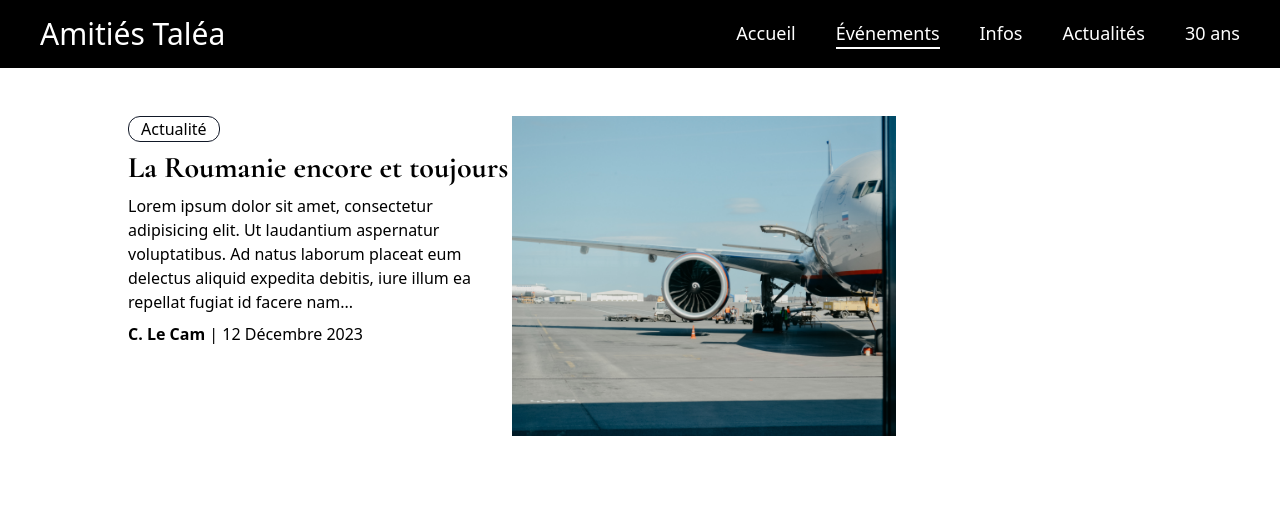
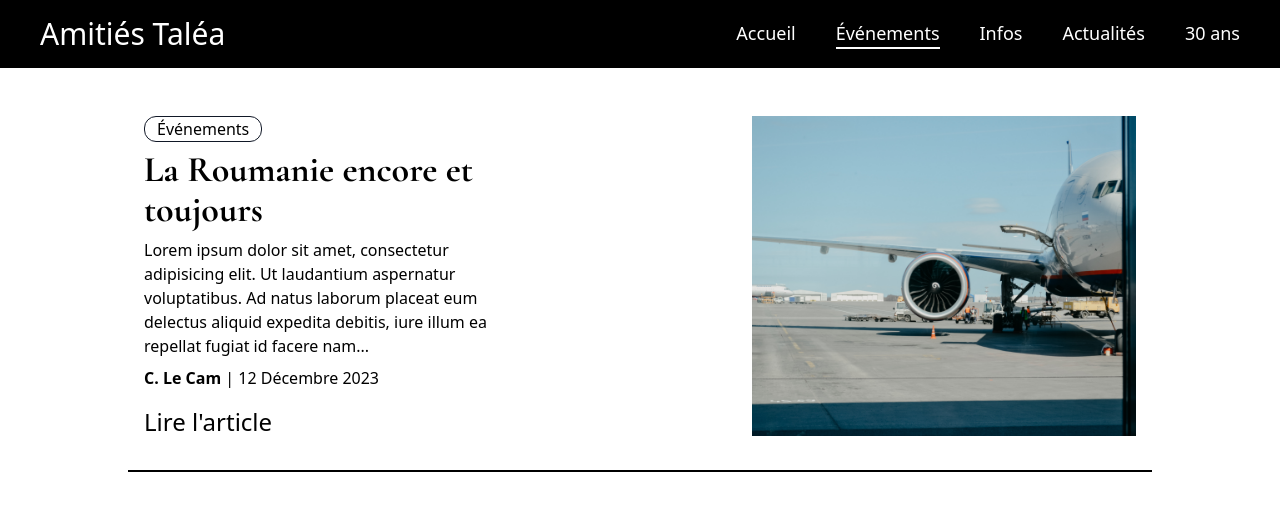
Before and after one commit to ThomasdevLC/blog-test, a Vue app: page /events in a window 1280 px wide. Shown: the top 510 px of the page. Built offline with nearby package versions, Linux system fonts and the light colour scheme.

Commit message:
events page style

```diff
--- a/src/views/EventsView.vue
+++ b/src/views/EventsView.vue
@@ -2,15 +2,16 @@
   <div>
     <HeaderNav />
     <div class="px-32 py-12">
-      <div class="w-full flex">
+      <div class="w-full flex justify-between border-b-2 border-black pb-8 px-4">
         <div class="w-96">
-          <p class="tag">Actualité</p>
-          <h2 class="font-title font-bold text-3xl mt-2">La Roumanie encore et toujours</h2>
+          <p class="tag">Événements</p>
+          <h2 class="font-title font-bold text-4xl mt-2">La Roumanie encore et toujours</h2>
           <p class="mt-2">
             Lorem ipsum dolor sit amet, consectetur adipisicing elit. Ut laudantium aspernatur voluptatibus. Ad natus laborum placeat eum delectus aliquid
             expedita debitis, iure illum ea repellat fugiat id facere nam...
           </p>
           <p class="mt-2"><span class="font-semibold">C. Le Cam </span> | 12 Décembre 2023</p>
+          <p class="mt-4 text-2xl">Lire l'article</p>
         </div>
         <div class="w-96">
           <img src="../assets/images/plane.jpg" alt="paysage" class="h-80 w-full object-cover" />
```
